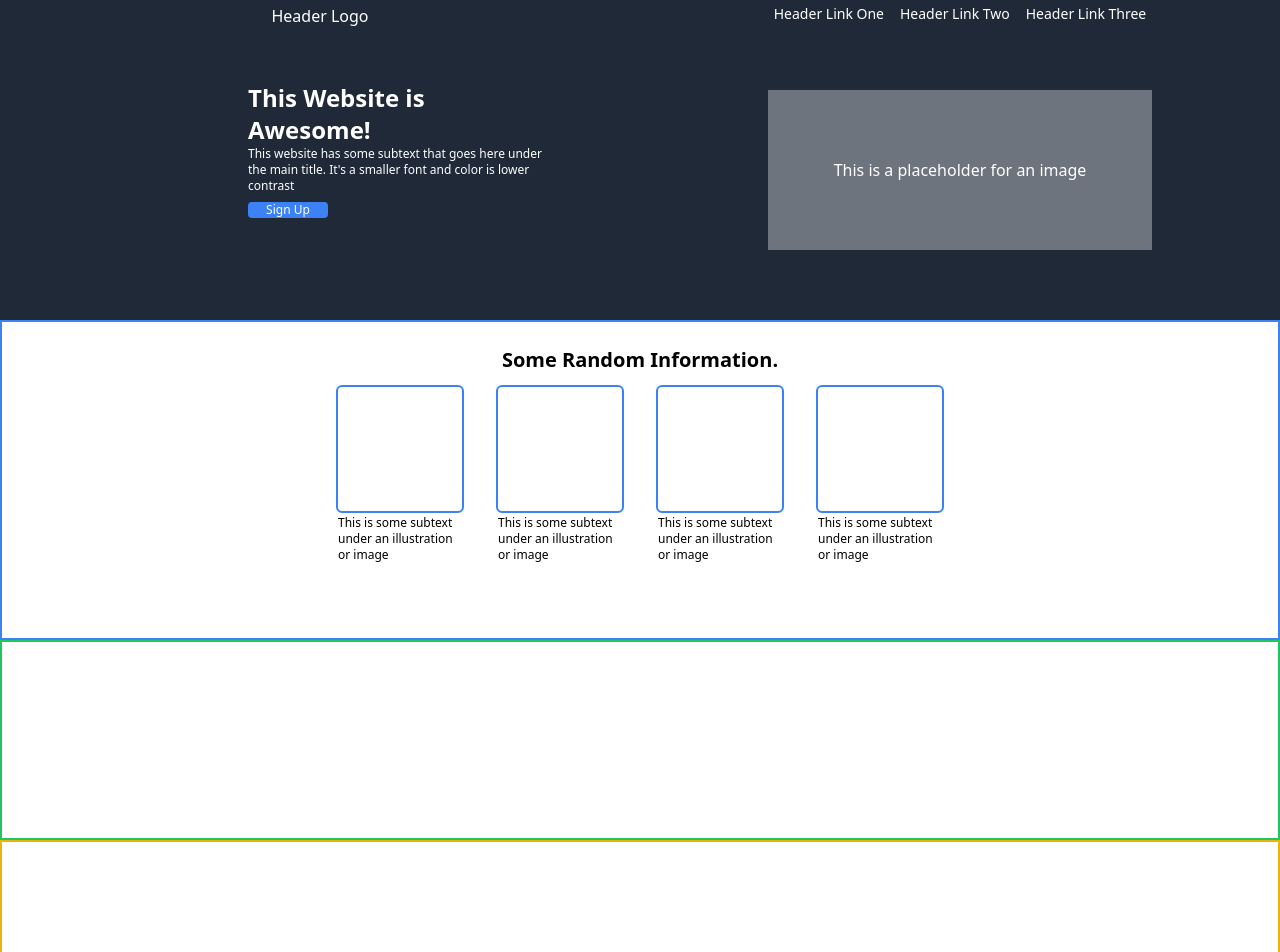
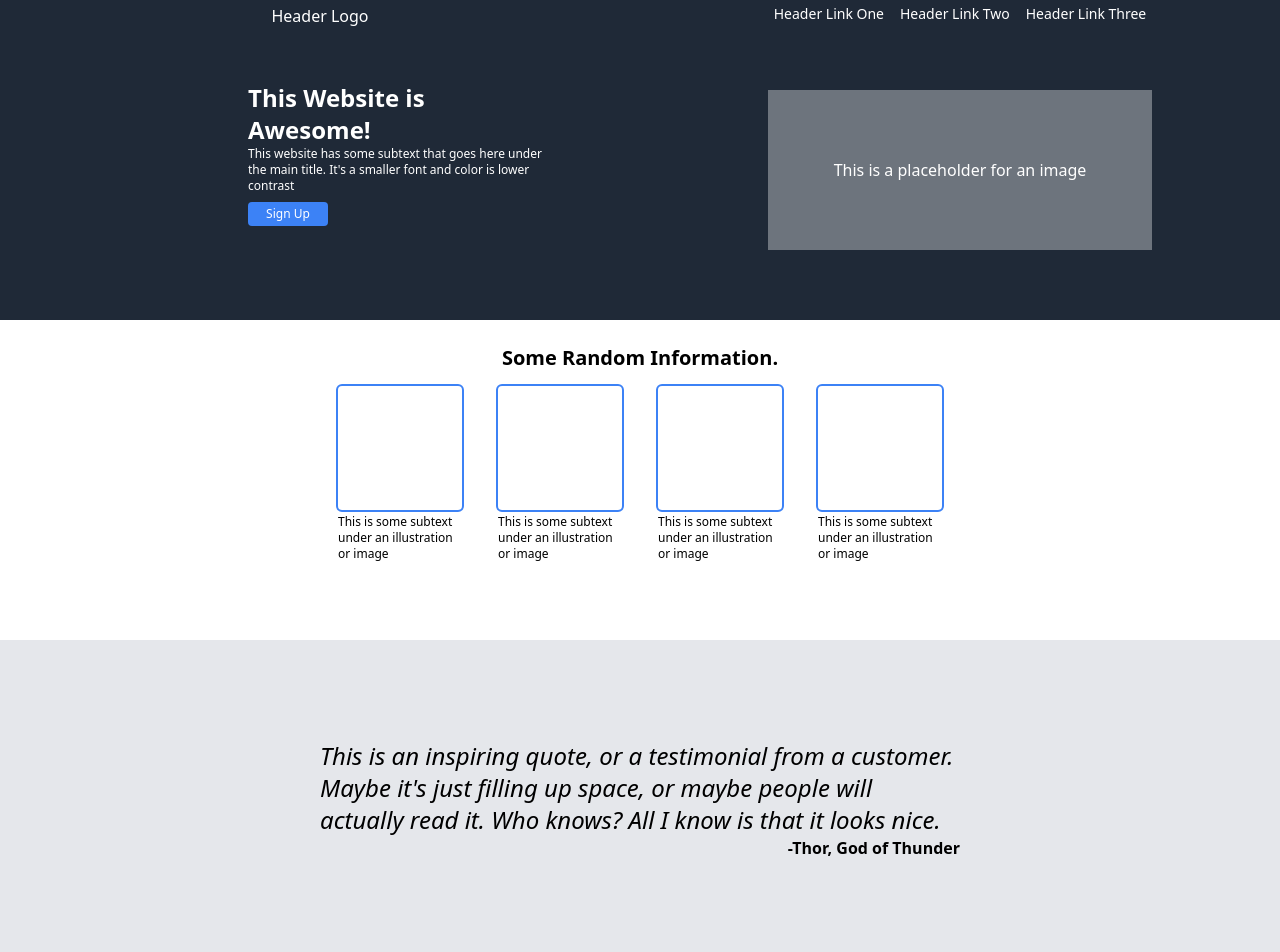
Before and after one commit to Jade-Rung-GH/odin-landing-page, a website: page index.html in a window 1280 px wide. Shown: the top 952 px of the page. Drawn offline with Linux system fonts and the light colour scheme.

Commit message:
quote section completed

```diff
--- a/index.html
+++ b/index.html
@@ -29,7 +29,7 @@
               It's a smaller font and color is lower contrast
             </h6>
             <button
-              class="flex w-20 justify-center bg-button text-xs rounded m-2"
+              class="flex w-20 h-6 justify-center items-center bg-button text-xs rounded m-2"
             >
               Sign Up
             </button>
@@ -45,7 +45,7 @@
       </div>
     </div>
 
-    <div class="flex flex-col h-2/5 border-2 border-blue-500 items-center">
+    <div class="flex flex-col h-2/5 items-center">
       <div class="h-1/5">
         <h1 class="font-bold text-xl mt-6">Some Random Information.</h1>
       </div>
@@ -73,7 +73,14 @@
       </div>
     </div>
 
-    <div class="flex h-1/4 border-2 border-green-500"></div>
+    <div class="flex flex-col justify-center items-center h-2/5 bg-bg2">
+      <div class="w-1/2 font-thin italic text-2xl">
+        This is an inspiring quote, or a testimonial from a customer. Maybe it's
+        just filling up space, or maybe people will actually read it. Who knows?
+        All I know is that it looks nice.
+      </div>
+      <div class="w-1/2 text-end font-bold">-Thor, God of Thunder</div>
+    </div>
 
     <div class="flex h-1/4 border-2 border-yellow-500"></div>
   </body>
--- a/tailwind.config.js
+++ b/tailwind.config.js
@@ -5,6 +5,7 @@ module.exports = {
     extend: {
       colors: {
         bg: "#1f2937",
+        bg2: "#e5e7eb",
         placeholder: "#6d747d",
         button: "#3c82f6",
       },
```
Also changed, not shown: dist/output.css.
